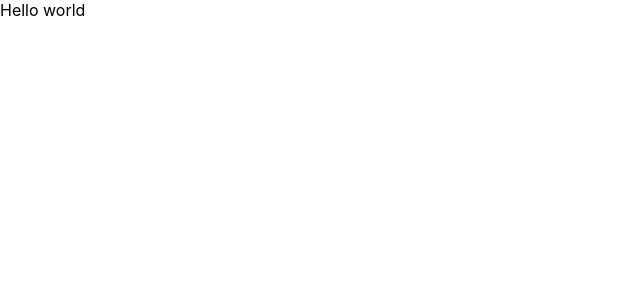
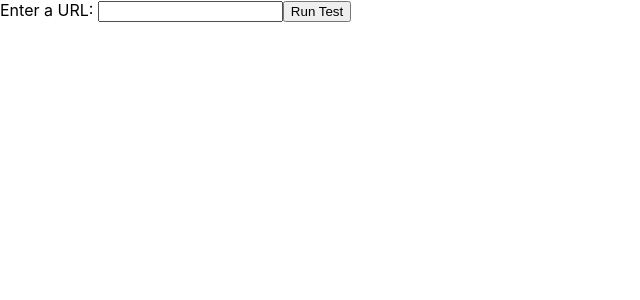
Before and after one commit to dianajohnson13/a11y-app, a React (Create React App) app in the folder client/: page / in a window 1280 px wide. Shown: the top 300 px of the page, without its empty margins (0-640 px from the left). Built offline with nearby package versions, Linux system fonts and the light colour scheme; the HTML template or start-up script is replaced by a standard one.

Commit message:
Get basic call to server and pa11y working

```diff
--- a/client/package.json
+++ b/client/package.json
@@ -22,6 +22,7 @@
     "test": "react-scripts test",
     "eject": "react-scripts eject"
   },
+  "proxy": "http://127.0.0.1:5000",
   "eslintConfig": {
     "extends": [
       "react-app",
--- a/client/src/App.tsx
+++ b/client/src/App.tsx
@@ -1,12 +1,42 @@
 import './App.css';
+import { useState, FormEvent } from 'react';
+
+const fetchUrl = async (newURL: string) => {
+  const resp = await fetch(`/api/test?url=${newURL}`);
+  return resp.json();
+}
 
 function App() {
+let [ data, setData ] = useState<any>();
+let [ loading, setLoading ] = useState<boolean>(false);
+
+  const handleSubmit = (event: FormEvent) => {
+    event.preventDefault();
+    let newURL = (document.getElementById('urlInput') as HTMLInputElement).value;
+    if (newURL === "") { // handle invalid URL too
+      // show error message under input
+    } else {
+      fetchUrl(newURL)
+        .then(data => {
+          console.log(data)
+          setData(data);
+        });
+    }
+  }
+
   return (
     <div className="App">
       <header className="App-header">
       </header>
       <main>
-        Hello world
+        <form onSubmit={handleSubmit}>
+          <label htmlFor="urlInput">
+            {"Enter a URL: "}
+            <input id="urlInput" />
+          </label>
+          <button type="submit">Run Test</button>
+        </form>
+
       </main>
     </div>
   );
--- a/client/tsconfig.json
+++ b/client/tsconfig.json
@@ -1,6 +1,6 @@
 {
   "compilerOptions": {
-    "target": "es5",
+    "target": "es6",
     "lib": [
       "dom",
       "dom.iterable",
--- a/package.json
+++ b/package.json
@@ -11,6 +11,7 @@
   "author": "",
   "license": "ISC",
   "dependencies": {
-    "express": "^4.18.2"
+    "express": "^4.18.2",
+    "pa11y": "^6.2.3"
   }
 }
```
Also changed, not shown: 2 other files (tests, documents, lock files or other folders).
